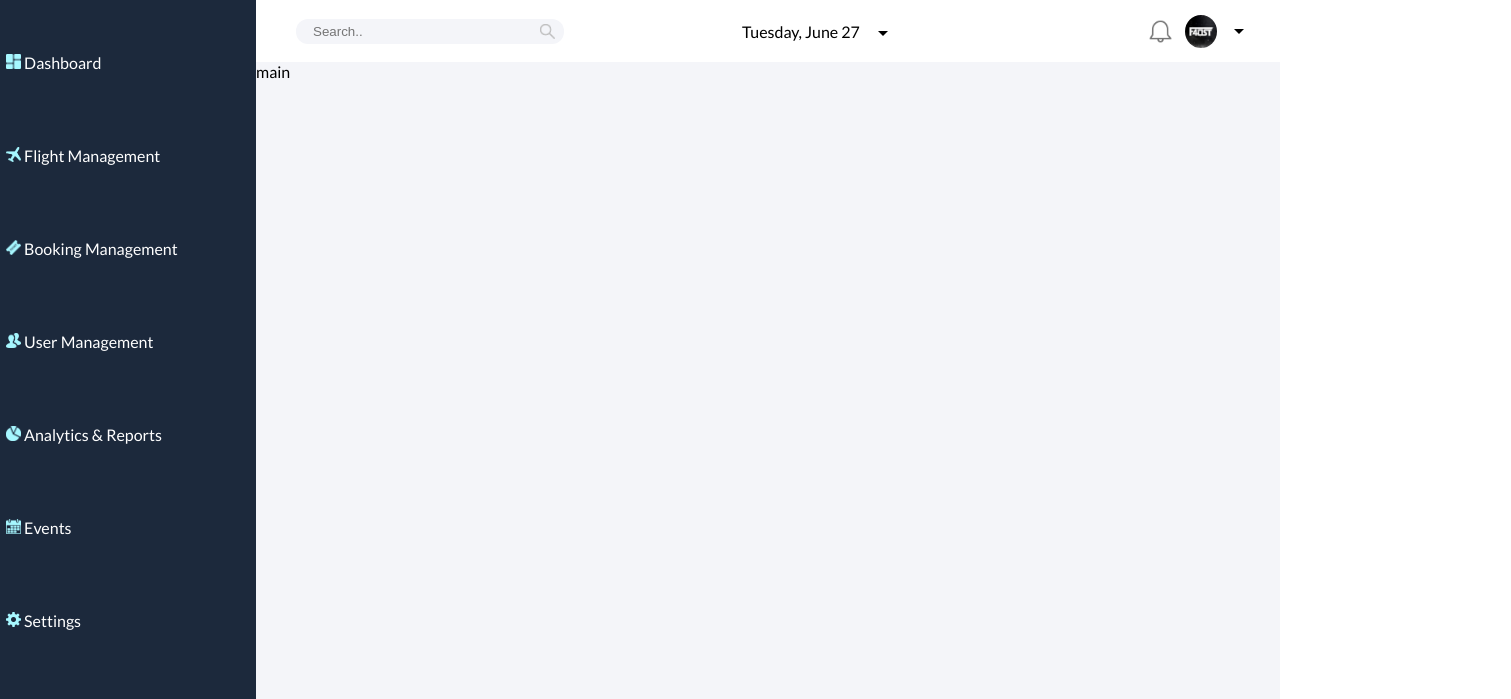
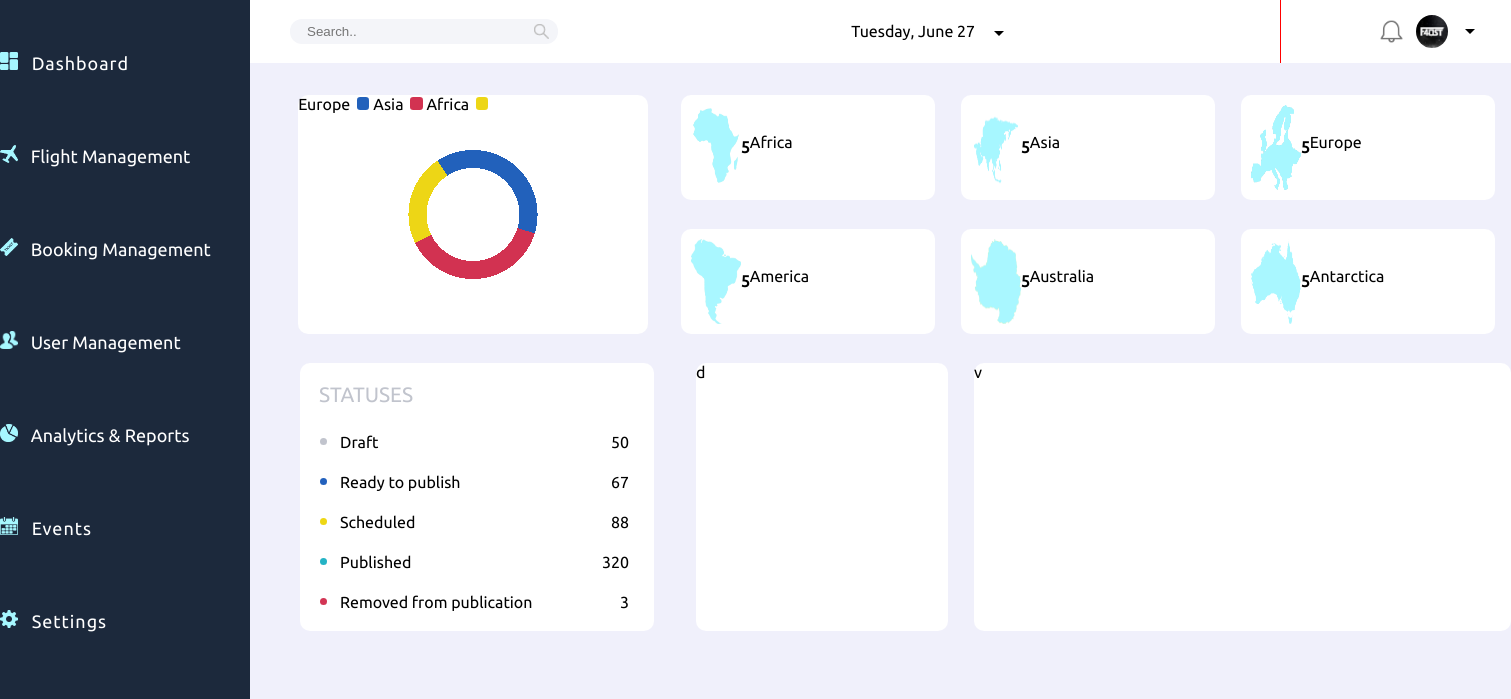
Before and after one commit to F4OST/admin-dashboard, a plain HTML site: page index.html in a window 1280 px wide. Shown: the top 699 px of the page, 1511 px wide, since content can reach past the window. Drawn offline with Linux system fonts and the light colour scheme.

Commit message:
edit grid layout

```diff
--- a/index.html
+++ b/index.html
@@ -8,38 +8,46 @@
     <link href="https://fonts.googleapis.com/css2?family=Roboto:wght@400;700&family=Open+Sans:wght@400;700&display=swap" rel="stylesheet">
     <link href="https://fonts.googleapis.com/css2?family=Lato:wght@400;700&family=Montserrat:wght@400;700&family=Nunito:wght@400;700&family=Poppins:wght@400;700&display=swap" rel="stylesheet">
     <link rel="stylesheet" href="style.css">
+    <link rel="preconnect" href="https://fonts.googleapis.com">
+<link rel="preconnect" href="https://fonts.gstatic.com" crossorigin>
+<link href="https://fonts.googleapis.com/css2?family=Fira+Sans:wght@300&display=swap" rel="stylesheet">
+<link rel="preconnect" href="https://fonts.googleapis.com">
+<link rel="preconnect" href="https://fonts.gstatic.com" crossorigin>
+<link href="https://fonts.googleapis.com/css2?family=Ubuntu&display=swap" rel="stylesheet">
+
 </head>
 <body>
 
     <div class="container">
         <div class="sidebar">
+
             <ul class="list">
                 <li>
-                  <img src="./images/dashbored.png" alt="search-icon" width="15" height="15">
+                  <img src="./images/dashbored.png" alt="search-icon" width="18" height="18">
                   <a href="dashboard.html">Dashboard</a>
                 </li>
                 <li>
-                  <img src="./images/plane.png" alt="search-icon" width="15" height="15">
+                  <img src="./images/plane.png" alt="search-icon" width="18" height="18">
                   <a href="flight-management.html">Flight Management</a>
                 </li>
                 <li>
-                  <img src="./images/imageedit_5_8674778549.png" alt="search-icon" width="15" height="15">
+                  <img src="./images/imageedit_5_8674778549.png" alt="search-icon" width="18" height="18">
                   <a href="booking-management.html">Booking Management</a>
                 </li>
                 <li>
-                  <img src="./images/user.png" alt="search-icon" width="15" height="15">
+                  <img src="./images/user.png" alt="search-icon" width="18" height="18">
                   <a href="user-management.html">User Management</a>
                 </li>
                 <li>
-                  <img src="./images/pie_chart.png" alt="search-icon" width="15" height="15">
+                  <img src="./images/pie_chart.png" alt="search-icon" width="18" height="18">
                   <a href="analytics-reports.html">Analytics & Reports</a>
                 </li>
                 <li>
-                  <img src="./images/events.png" alt="search-icon" width="15" height="15">
+                  <img src="./images/events.png" alt="search-icon" width="18" height="18">
                   <a href="content-management.html">Events</a>
                 </li>
                 <li>
-                  <img src="./images/settings.png" alt="search-icon" width="15" height="15">
+                  <img src="./images/settings.png" alt="search-icon" width="18" height="18">
                   <a href="system-settings.html">Settings</a>
                 </li>
                 <li>
@@ -70,7 +78,69 @@
         </div>
 
         </div>
-        <div class="main">main</div>
+        <div class="main">
+            <div id="black">
+            <div class="pie-chart">
+                Europe<span style="color: #2261bb;" ></span>
+                Asia<span style="color: #d23251;" ></span>
+                Africa<span style="color: #edd616;" ></span>
+
+        </div>
+        <div class="blue">
+            <div class="image-container">
+                <img src="./images/africa.png" alt="Africa">
+                <p class="number">5</p>
+                <p class="name">Africa</p>
+            </div>
+            <div class="image-container">
+                <img src="./images/asia.png" alt="Asia">
+                <p class="number">5</p>
+                <p class="name">Asia</p>
+            </div>
+            <div class="image-container">
+                <img src="./images/europe.png" alt="Europe">
+                <p class="number">5</p>
+                <p class="name">Europe</p>
+            </div>
+            <div class="image-container">
+                <img src="./images/america.png" alt="America">
+                <p class="number">5</p>
+                <p class="name">America</p>
+            </div>
+
+            <div class="image-container">
+                <img src="./images/australia.png" alt="Australia">
+                <p class="number">5</p>
+                <p class="name">Australia</p>
+            </div>
+            <div class="image-container">
+                <img src="./images/antarctica.png" alt="Antarctica">
+                <p class="number">5</p>
+                <p class="name">Antarctica</p>
+            </div>
+        </div>
+
+
+
+    </div>
+    <div id="max">
+    <div id="red" >
+        <p>STATUSES</p>
+            <ul class="statuses">
+                <li>Draft <span>50</span></li>
+                <li>Ready to publish <span>67</span></li>
+                <li>Scheduled <span>88</span></li>
+                <li>Published <span>320</span></li>
+                <li>Removed from publication <span>3</span></li>
+            </ul>
+        </div>
+
+
+
+    <div id="reds">d</div>
+    <div id="rxd">v</div>
+</div>
+        </div>
         <div class="footer">Footer</div>
     </div>
     <script>
--- a/style.css
+++ b/style.css
@@ -3,7 +3,7 @@ body {
 
   margin: 0;
   padding: 0;
-  font-family: 'Lato';
+  font-family: 'Ubuntu', sans-serif;
 }
 
 .container{
@@ -25,7 +25,6 @@ body {
     display: flex;
   justify-content: space-between;
   align-items: center;
-
 grid-area: 1/2/1/3;
 }
 
@@ -42,7 +41,6 @@ grid-area: 1/2/1/3;
     outline: none;
     background-color: transparent;
     border: none;
-
     padding: 5px;
     transition: background-color 0.3s;
   }
@@ -85,11 +83,14 @@ grid-area: 1/2/1/3;
    align-self: center;
   }
 .main{
-    background-color: #f4f5f9;
+    background-color: #f0f0fb;
     grid-area: 2/2/5/2;
+
+    justify-content: space-around;
+    position: relative;
 }
 .footer{
-    background-color: coral;
+    background-color: #0d131c;
     grid-area: 5/1/5/4;
 }
 .date-container {
@@ -137,19 +138,24 @@ grid-area: 1/2/1/3;
     text-decoration: none;
 
   }
+  .list li:nth-child(1),
+.list li:nth-child(6),
+.list li:nth-child(7),
+.list li:nth-child(8) {
+    letter-spacing: 1px;
+}
 
   .list li a {
+    font-size: 18px;
     text-decoration: none;
-
     color: white;
   }
 
 
   .list li img {
+    margin-right: 9px;
      filter:brightness(0) invert(5) sepia(5) saturate(13) hue-rotate(160deg);
   }
-
-
 
 .sidebar li:hover {
   transform: scale(1.1);
@@ -175,3 +181,172 @@ grid-area: 1/2/1/3;
     background-color: #7dc9d3;
     z-index: -1;
   }
+
+  .pie-chart {
+	background:
+		radial-gradient(
+			circle closest-side,
+			white 0,
+			white 38.88%,
+			transparent 38.88%,
+			transparent 54%,
+			white 0
+		),
+		conic-gradient(
+			from 107deg,
+			#d23251 0,
+			#d23251 38%,
+			#edd616 0,
+			#edd616 61%,
+            #2261bb 0,
+			#2261bb 100%
+	);
+	position: relative;
+	width: 350px;
+	height: 239px;
+	margin-top: 2rem;
+    margin-left: 2rem;
+
+}
+
+
+.pie-chart figcaption {
+	position: absolute;
+	bottom: 1em;
+	right: 1em;
+	font-size: smaller;
+	text-align: right;
+}
+.pie-chart span:after {
+	display: inline-block;
+	content: "";
+	width: 0.8em;
+	height: 0.8em;
+	margin-left: 0.4em;
+	height: 0.8em;
+	border-radius: 0.2em;
+	background: currentColor;
+}
+.blue {
+    display: grid;
+    grid-template-columns: repeat(3,1fr);
+    grid-template-rows: repeat(2,1fr);
+    margin-top: 2rem;
+    column-gap:26px;
+
+}
+#black{
+    height: 300px;
+    width: 100%;
+    display: flex;
+    justify-content: space-around;
+
+}
+
+.image-container {
+    display: flex;
+    align-items: center;
+    text-align: center;
+    background: white;
+
+    height: 85px;
+    width: 234px;
+    padding: 10px;
+}
+
+.blue img {
+    width: 50px;
+    height: 85px;
+}
+
+.details {
+    display: flex;
+    flex-direction: column;
+    margin-left: 10px;
+}
+
+.number {
+    font-weight: bold;
+    font-size: 16px;
+}
+
+.name {
+    margin-top: 5px;
+}
+#max{
+    display: flex;
+    column-gap:26px;
+
+}
+#red,#reds,#rxd,.pie-chart,.image-container{
+    border-radius: 10px;
+    background-color: white;
+}
+#red{
+    width: 354px;
+	height: 268px;
+    margin-left: 50px;
+
+
+}
+#red p{
+    font-size: 1.3em;
+    color: #c1c4cd;
+    margin-left: 19px;
+}
+.statuses{
+    position: relative;
+    display: flex;
+    flex-direction: column;
+
+}
+.statuses li span {
+    display: flex;
+    flex-direction: column;
+    justify-content: space-between;
+    position: absolute;
+    top: 5px;
+    right: 25px;
+    height: 100%;
+}
+statuses li:first-child {
+    margin-top: 0px; /* Adjust the value as needed */
+}
+.statuses li {
+    margin-bottom: 17px;
+    position: relative;
+}
+.statuses li::marker {
+    font-size: 21px
+}
+.statuses li:nth-child(1)::marker {
+    color: #c1c4cd;
+}
+
+.statuses li:nth-child(2)::marker {
+    color: #2261bd;
+
+}
+
+.statuses li:nth-child(3)::marker {
+    color: #eed714;
+}
+
+.statuses li:nth-child(4)::marker {
+    color: #24b3c5;
+}
+
+.statuses li:nth-child(5)::marker {
+    color: #d23554;
+}
+#reds{
+
+    height: 268px;
+    width: 252px;
+    margin-left: 16px;
+}
+#rxd{
+
+    height: 268px;
+    width: 537px;
+}
```
Also changed, not shown: images/africa.png (added), images/america.png (added), images/antarctica.png (added), images/asia.png (added), images/australia.png (added), images/europe.png (added).
